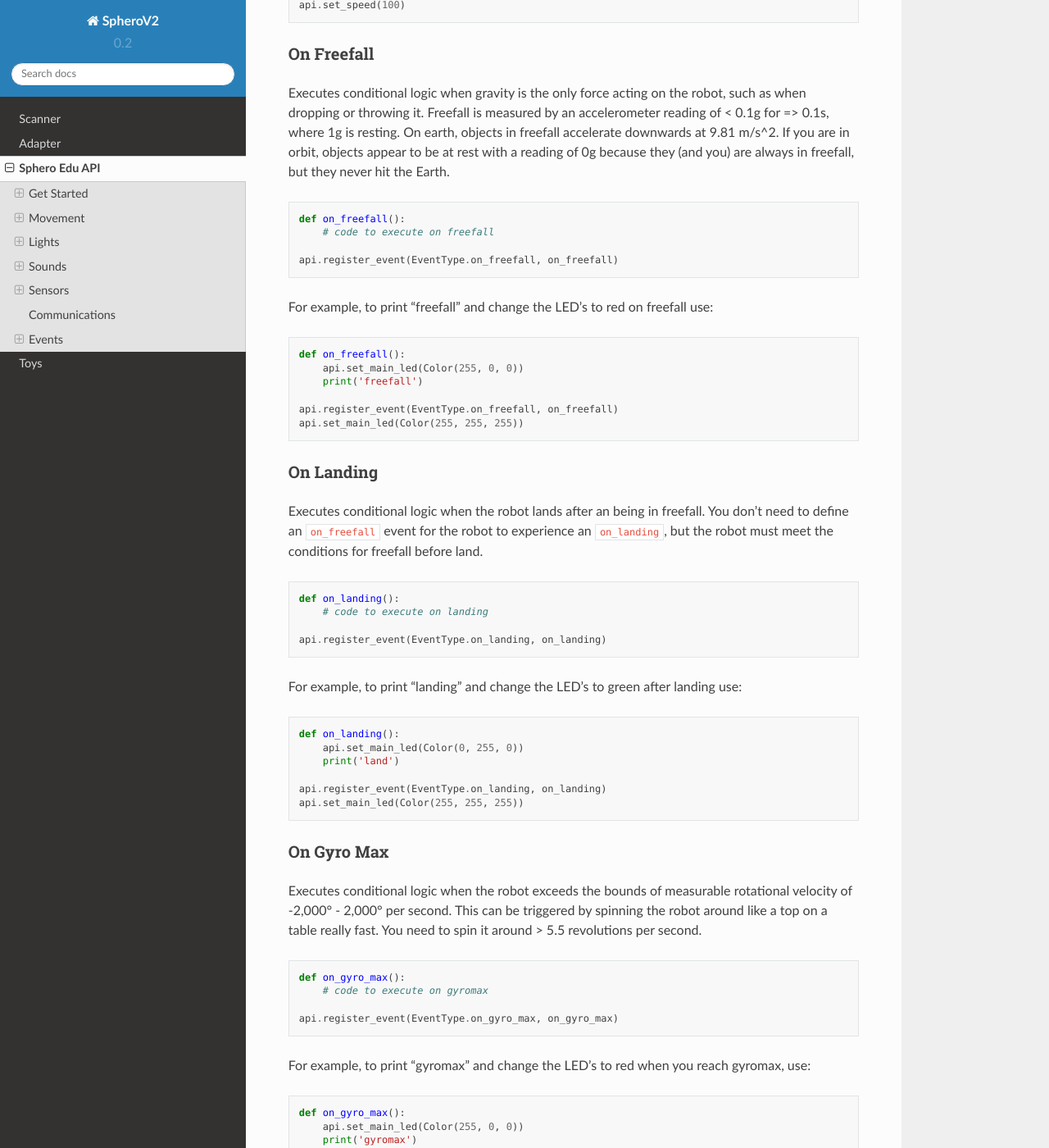
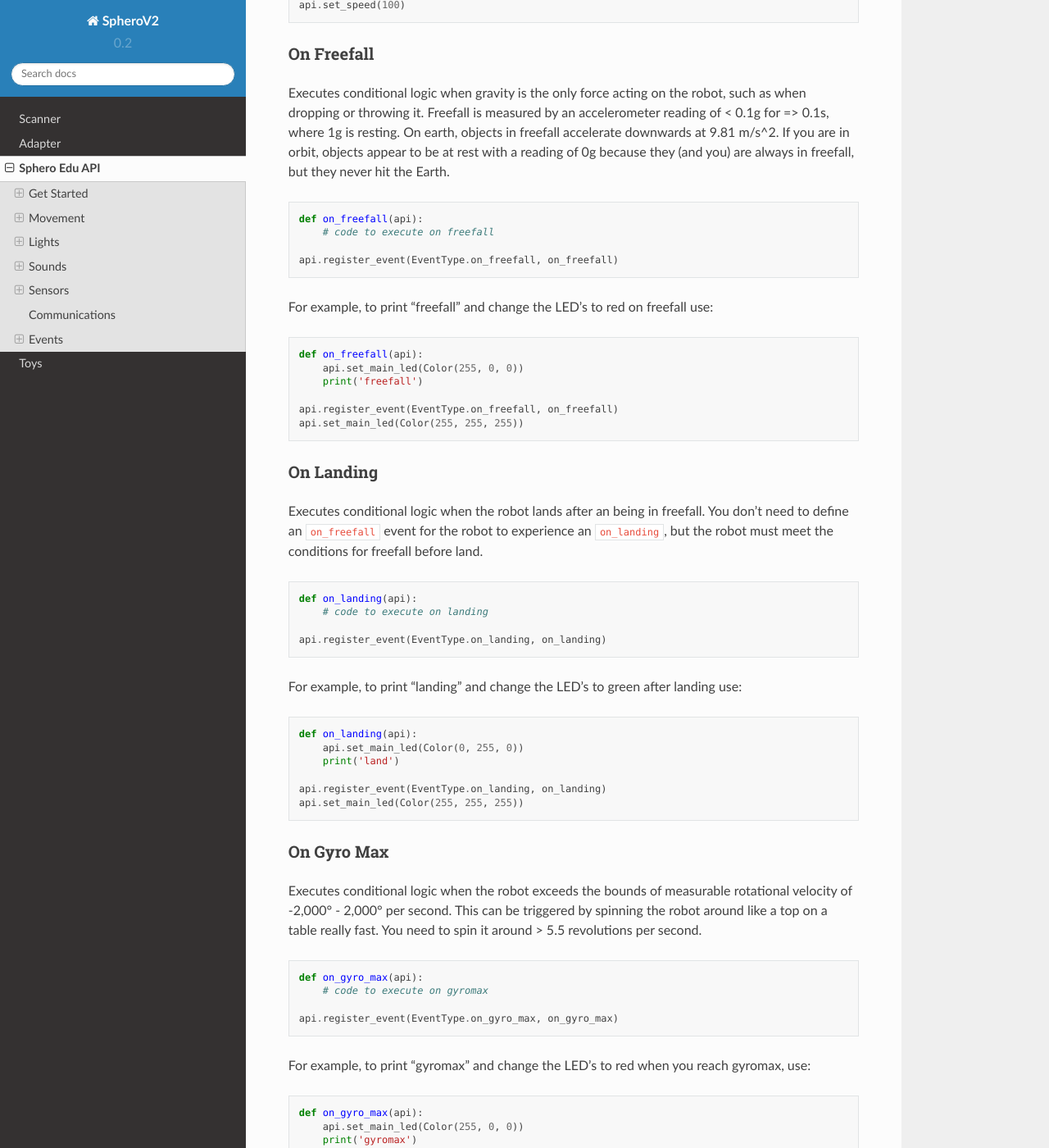
Before and after one commit to artificial-intelligence-class/spherov2.py, a Sphinx documentation site: the page built from docs/sphero_edu.rst, in a window 1280 px wide and 1400 px high, scrolled down 9172 px. Shown: the whole window at 82% size. Built offline with Sphinx 7.4.7 and the Read the Docs theme 2.0.0, drawn with Linux system fonts in a browser that asks for light colours; some of the changed text lies outside the part shown.

```diff
--- a/docs/sphero_edu.rst
+++ b/docs/sphero_edu.rst
@@ -212,7 +212,7 @@ Executes conditional logic when the robot collides with an object.
 
 .. code-block:: python
 
-    def on_collision():
+    def on_collision(api):
         # code to execute on collision
 
     api.register_event(EventType.on_collision, on_collision)
@@ -221,7 +221,7 @@ For example, below is a basic `pong <https://en.wikipedia.org/wiki/Pong>`_ progr
 
 .. code-block:: python
 
-    def on_collision():
+    def on_collision(api):
         api.stop_roll()
         api.set_main_led(Color(255, 0, 0))
         print('Collision')
@@ -240,7 +240,7 @@ Executes conditional logic when gravity is the only force acting on the robot, s
 
 .. code-block:: python
 
-    def on_freefall():
+    def on_freefall(api):
         # code to execute on freefall
 
     api.register_event(EventType.on_freefall, on_freefall)
@@ -249,7 +249,7 @@ For example, to print "freefall" and change the LED's to red on freefall use:
 
 .. code-block:: python
 
-    def on_freefall():
+    def on_freefall(api):
         api.set_main_led(Color(255, 0, 0))
         print('freefall')
 
@@ -262,7 +262,7 @@ Executes conditional logic when the robot lands after an being in freefall. You
 
 .. code-block:: python
 
-    def on_landing():
+    def on_landing(api):
         # code to execute on landing
 
     api.register_event(EventType.on_landing, on_landing)
@@ -271,7 +271,7 @@ For example, to print "landing" and change the LED's to green after landing use:
 
 .. code-block:: python
 
-    def on_landing():
+    def on_landing(api):
         api.set_main_led(Color(0, 255, 0))
         print('land')
 
@@ -284,7 +284,7 @@ Executes conditional logic when the robot exceeds the bounds of measurable rotat
 
 .. code-block:: python
 
-    def on_gyro_max():
+    def on_gyro_max(api):
         # code to execute on gyromax
 
     api.register_event(EventType.on_gyro_max, on_gyro_max)
@@ -293,7 +293,7 @@ For example, to print "gyromax" and change the LED's to red when you reach gyrom
 
 .. code-block:: python
 
-    def on_gyro_max():
+    def on_gyro_max(api):
         api.set_main_led(Color(255, 0, 0))
         print('gyromax')
 
@@ -308,7 +308,7 @@ Executes conditional logic called when the robot starts charging its battery. Th
 
 .. code-block:: python
 
-    def on_charging():
+    def on_charging(api):
         # code to execute on charging
 
     api.register_event(EventType.on_charging, on_charging)
@@ -319,7 +319,7 @@ Executes conditional logic called when the robot stops charging its battery. Thi
 
 .. code-block:: python
 
-    def on_not_charging():
+    def on_not_charging(api):
         # code to execute on not charging
 
     api.register_event(EventType.on_not_charging, on_not_charging)
@@ -328,7 +328,7 @@ For example, to have Sphero execute 2 different conditions for on charging, and
 
 .. code-block:: python
 
-    def on_charging():
+    def on_charging(api):
         api.set_main_led(Color(6, 0, 255))
         print('charging')
         time.sleep(1)
@@ -336,7 +336,7 @@ For example, to have Sphero execute 2 different conditions for on charging, and
 
     api.register_event(EventType.on_charging, on_charging)
 
-    def on_not_charging():
+    def on_not_charging(api):
         api.set_main_led(Color(255, 0, 47))
         print('not charging')
 
--- a/setup.py
+++ b/setup.py
@@ -5,7 +5,7 @@ with open('README.md', 'rt', encoding='utf_8') as f:
 
 setup(
     name='spherov2',
-    version='0.5.1b',
+    version='0.6b',
     author='Hanbang Wang',
     author_email='hanbangw@cis.upenn.edu',
     license='MIT',
```
Also changed, not shown: 1 other file.
